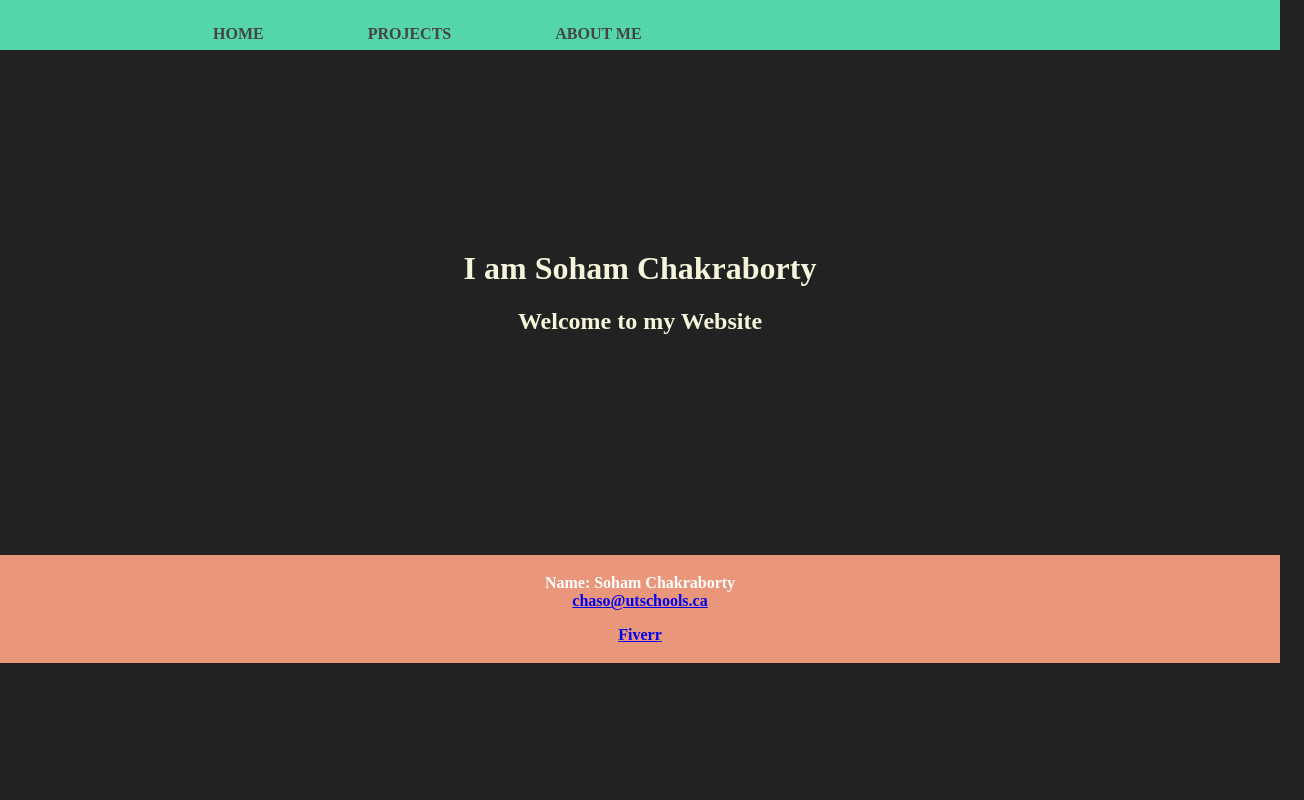
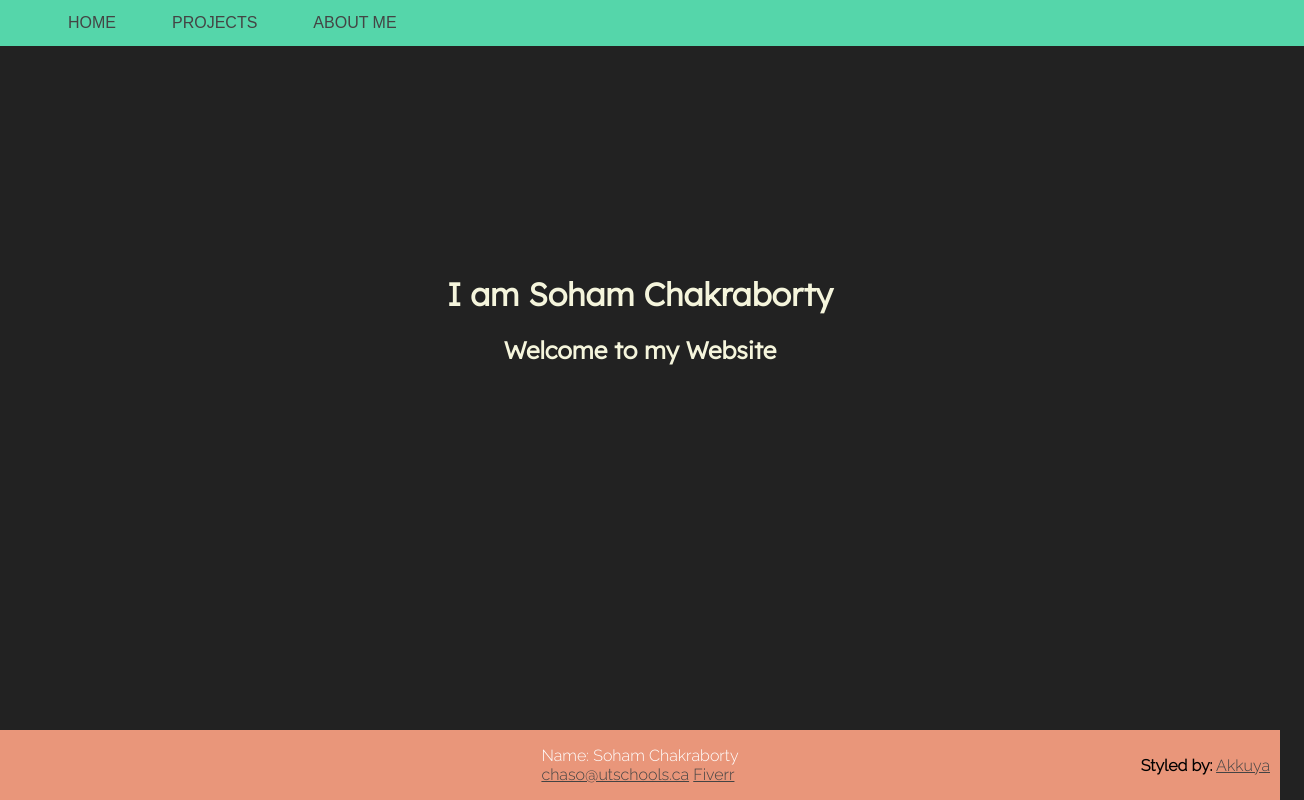
Before and after one commit to thechaso/thechaso.github.io, a plain HTML site: page index.html in a window 1280 px wide. Shown: the whole page, 1304 px wide, since content can reach past the window. Drawn offline with Linux system fonts and the light colour scheme.

Commit message:
Index Page UI Overhaul
Removed unnecessary tags, Added sexier CSS.

```diff
--- a/index.html
+++ b/index.html
@@ -6,26 +6,39 @@
         <link href="styles.css" rel="stylesheet" type="text/css">
         <title>Home</title>
     </head>
-<body>
-    <header>
-        <div class="container">
-            <nav>
-                <ul>
-                    <li><a href="index.html">HOME</a></li>
-                    <li><a href="projects.html">PROJECTS</a></li>
-                    <li><a href="about.html">ABOUT ME</a></li>
+    <body style="background-color: #222; overflow-x: hidden;">
+        <ul class = 'navbar'>
+            <li class='navlink'>
+                <a href="index.html">
+                    HOME
+                </a>
+            </li>
+            <li class='navlink'>
+                <a href="projects.html">
+                    PROJECTS
+                </a>
+            </li>
+            <li class='navlink'>
+                <a href="about.html">
+                    ABOUT ME
+                </a>
+            </li>
         </ul>
-            </nav>
-        </div>
-    </header>
-</body>
+
+
         <div class="title">
-    <h1>I am Soham Chakraborty</h1>
+            <h1>I am <span class='name'>Soham Chakraborty</span></h1>
             <h2>Welcome to my Website</h2>
         </div>
-<footer>
+        <div class='footer'>
+            <div class="contact">
                 <p>Name: Soham Chakraborty</br>
-    <a href="mailto:chaso@utschools.ca">chaso@utschools.ca</a></p>
+                <a href="mailto:chaso@utschools.ca">chaso@utschools.ca</a>
                 <a href="https://www.fiverr.com/users/thechaso/seller_dashboard">Fiverr</a></p>
-</footer>
+            </div>
+            <div class="author">
+                <strong>Styled by:</strong> <a href='https://github.com/akkuya' target='_blank'>Akkuya</a>
+            </div>
+        </div>
+    </body>
 </html>
--- a/styles.css
+++ b/styles.css
@@ -1,57 +1,92 @@
-body {
-    margin: 0;
-    background: #222;
-    font-weight: 700;
+@import url('https://fonts.googleapis.com/css2?family=Montserrat&display=swap');
+@import url('https://fonts.googleapis.com/css2?family=Raleway:wght@300&display=swap');
+@import url('https://fonts.googleapis.com/css2?family=Lexend:wght@300&display=swap');
+
+:root {
+    --commontfont: Montesserat, sans-serif;
+    --mainfont: Lexend, sans-serif;
+    --footerfont: Raleway, sans-serif;
 }
 
-.container {
-    width: 80%;
-    margin: 0 auto;
+
+/* NAVBAR CODE */
+::-webkit-scrollbar {
+    display: none;
 }
 
-header {
-    background: #55d6aa;
-    height: 50px;
+.navbar {
+    list-style: none;
+    display: inline-block;
+    width: 100%;
+    position: relative;
+    margin: -8px -8px 0px -8px;
+    display: flex;
+    background-color: #55d6aa;
 }
 
-nav {
-    float: left;
+.navlink {
+    display: inline-block;
+    margin: 10px 20px;
+    font-family: var(--commontfont);
+    padding: 4px 8px;
+    border-radius: 3px;
+    transition: all 1s ease-in-out
+
 }
 
-nav ul {
-    margin: 0;
-    padding: 0;
-    list-style: none;
+.navlink a {
+    text-decoration: none;
+    color: #444;
+    transition: all 1s ease-in-out
+}
+a:visited, a:link {
+    color: #444;
+}
+.navlink:hover, .navlink a:hover {
+    color: purple;
+    background-color: #91b8ab;
 }
 
-nav li {
-    display: inline;
-    margin-left: 70px;
-    padding: 15px;
+
+/* FOOTER CODE */
+.footer {
+    bottom: 0;
+    color: white;
+    left: 0;
+    width: 100%;
+    background-color: darksalmon;
+    position: fixed;
+    justify-content: center;
+    display: flex;
+    place-items: center;
+    font-family: var(--footerfont)
 }
 
-nav a {
-    top: 25px;
-    color: #444;
-    text-decoration: none;
-    font-size: 16px;
-    position: relative;
+.contact {
+    display: flex;
+    justify-content: center;
+    width: 300px;
 }
 
-nav a:hover {
-    color: purple;
-}
-
-footer {
-    text-align: center;
-    padding: 3px;
-    background-color: darksalmon;
-    color: white;
+.author {
+    position: fixed;
+    right: 0;
+    color: black;
+    margin-right: 10px;
 }
 
 .title {
+    text-align: center;
+    vertical-align: center;
     color: beige;
-    text-align: center;
-    margin-bottom: 220px;
-    margin-top: 200px;
+    margin: 18%;
+    font-family: var(--mainfont);
+    transition: all 1s ease-in-out;
+
 }
+.name {
+    transition: all 1s ease-in-out;
+}
+.name:hover {
+    color: bisque;
+}
```
Lines whose indentation alone changed are shown as unchanged.
